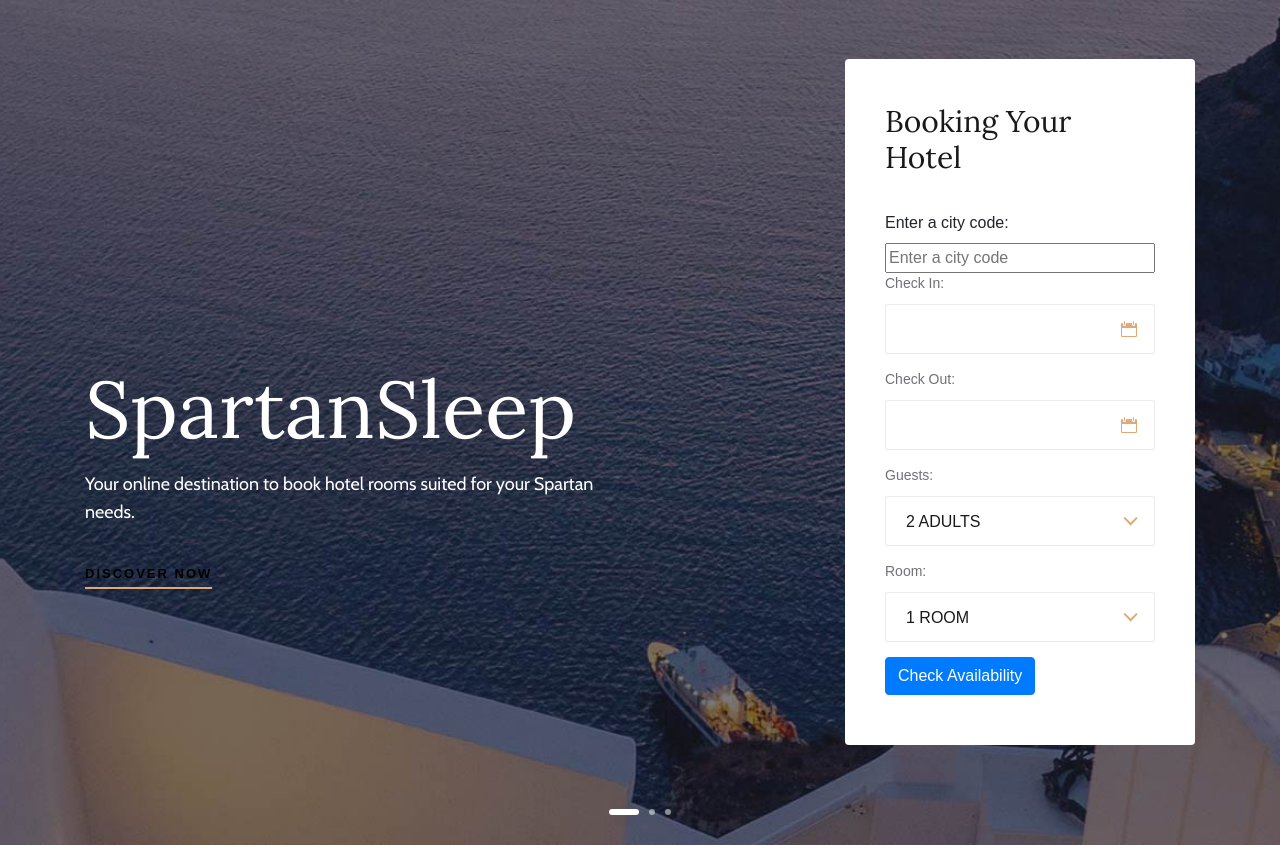
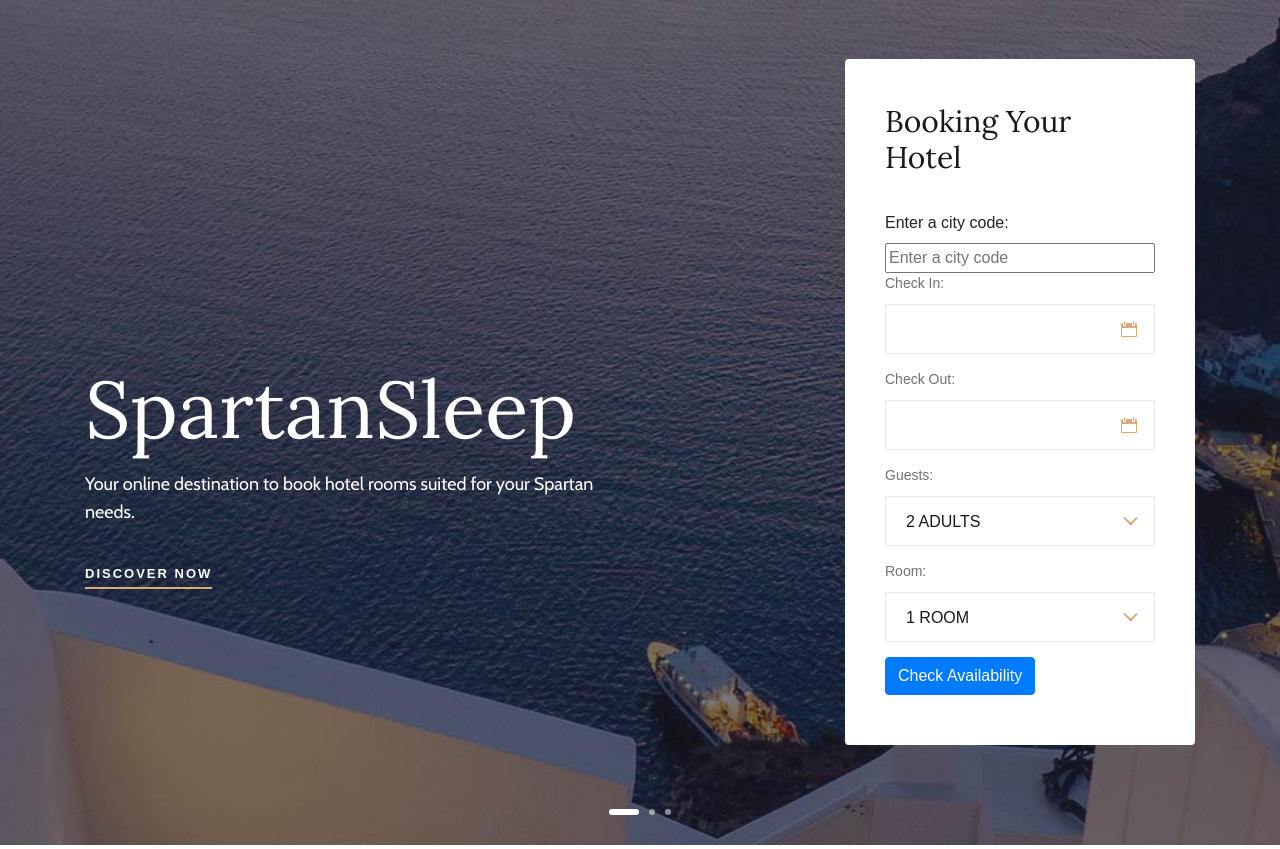
Before and after one commit to ekanshgupta123/SpartanSleep, a Flask app: page / in a window 1280 px wide. Shown: the part 81-930 px from the top of the page. Run offline with Flask 3, Linux system fonts and the light colour scheme; some libraries are stand-ins or nearby versions.

Commit message:
Fix primary button in index.html
Change "Discover Now" from black to white.

```diff
--- a/app/static/css/style.css
+++ b/app/static/css/style.css
@@ -123,6 +123,25 @@ ul, ol {
 	color: #fff;
 }
 /* buttons */
+.primary-btn1 {
+	display: inline-block;
+	font-size: 13px;
+	color: white;
+	text-transform: uppercase;
+	letter-spacing: 2px;
+	font-weight: 700;
+	position: relative;
+}
+
+.primary-btn1:after {
+	position: absolute;
+	left: 0;
+	bottom: -5px;
+	width: 100%;
+	height: 2px;
+	background: #dfa974;
+	content: "";
+}
 
 .primary-btn {
 	display: inline-block;
@@ -1781,6 +1800,7 @@ ul, ol {
 .room-item .ri-text .primary-btn {
 	color: #19191a;
 }
+
 .room-pagination {
 	text-align: center;
 	padding-top: 20px;
--- a/app/templates/index.html
+++ b/app/templates/index.html
@@ -8,7 +8,7 @@
                     <div class="hero-text">
                         <h1>SpartanSleep</h1>
                         <p>Your online destination to book hotel rooms suited for your Spartan needs.</p>
-                        <a href="#" class="primary-btn">Discover Now</a>
+                        <a href="#" class="primary-btn1">Discover Now</a>
                     </div>
                 </div>
                 <div class="col-xl-4 col-lg-5 offset-xl-2 offset-lg-1">
```
Also changed, not shown: app/payment.db (added).
